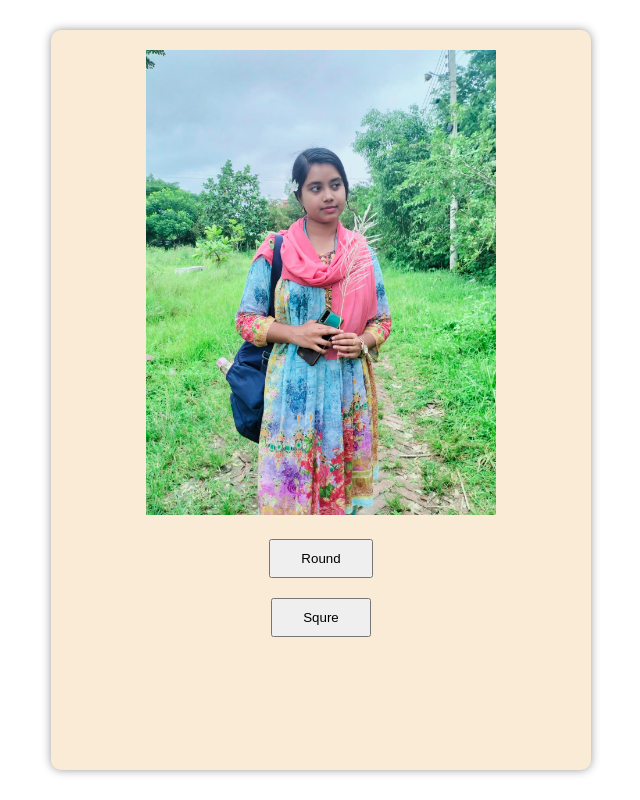
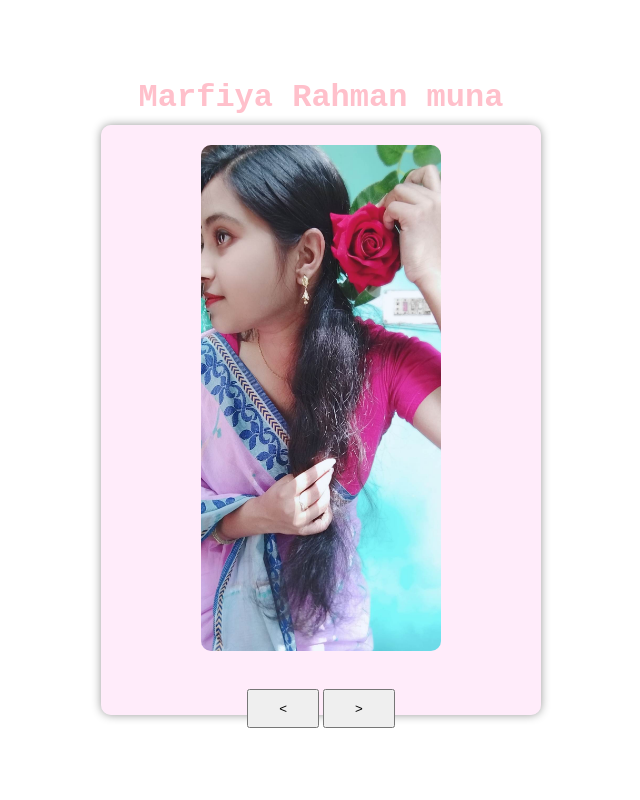
Before and after one commit to abirbu/JS, a plain HTML site: page index.html in a window 1280 px wide. Shown: the whole page, without its empty margins (319-959 px from the left). Drawn offline with Linux system fonts and the light colour scheme.

Commit message:
slider muna

```diff
--- a/index.html
+++ b/index.html
@@ -9,12 +9,27 @@
 </head>
 <body>
 
+    <div class="text-box">
+        <h1>Marfiya Rahman muna</h1>
+    </div>
+
     <div class="box">
-        <img id="muna" src="./resources/img/img.jpeg" alt="">
+        <img class="mySlides" src="./resources/img/img1.jpg" alt="">
+        <img class="mySlides" src="./resources/img/img2.jpg" alt="">
+        <img class="mySlides" src="./resources/img/img3.jpg" alt="">
+        <img class="mySlides" src="./resources/img/img4.jpg" alt="">
+        <img class="mySlides" src="./resources/img/img5.jpg" alt="">
+        <img class="mySlides" src="./resources/img/img6.jpg" alt="">
+        <img class="mySlides" src="./resources/img/img7.jpg" alt="">
+        <img class="mySlides" src="./resources/img/img8.jpg" alt="">
+        <img class="mySlides" src="./resources/img/img9.jpg" alt="">
+        <img class="mySlides" src="./resources/img/img10.jpg" alt="">
+        <img class="mySlides" src="./resources/img/img11.jpg" alt="">
+        <img class="mySlides" src="./resources/img/img12.jpg" alt="">
+
         <br>
-        <button onclick="round()" class="btn"> Round </button>
-        <br>
-        <button onclick="squre()" class="btn"> Squre</button>
+        <button onclick="plusSlides(-1)" class="btn"> < </button>
+        <button onclick="plusSlides(1)" class="btn"> ></button>
     </div>
 
     <script src="./resources/js/script.js"></script>
--- a/resources/css/style.css
+++ b/resources/css/style.css
@@ -1,12 +1,22 @@
 img{
-    width: 70%;
+    margin: auto;
+    border-radius: 10px;
+    -webkit-border-radius: 10px;
+    -moz-border-radius: 10px;
+    -ms-border-radius: 10px;
+    -o-border-radius: 10px;
+}
+
+.mySlides{
+    width: 60%;
+    text-align: center;
 }
 
 .box{
     text-align: center;
-    height: 700px;
-    width: 500px;
-    background-color: antiquewhite;
+    height: 550px;
+    width: 400px;
+    background-color: rgba(255, 200, 241, 0.349);
     position: absolute;
     top: 50%;
     left: 50%;
@@ -22,8 +32,17 @@ img{
     -ms-border-radius: 10px;
     -o-border-radius: 10px;
     box-shadow: 0px 0px 10px #999;
+    margin-top: 20px;
 }
 .btn{
     margin-top: 20px;
     padding: 10px 30px;
 }
+.text-box{
+    text-align: center;
+    padding: 50px 0px;
+}
+h1{
+    font-family: 'Courier New', Courier, monospace;
+    color: pink;
+}
--- a/resources/js/script.js
+++ b/resources/js/script.js
@@ -1,6 +1,28 @@
-function round(){
-    document.getElementById("muna").style.borderRadius = "50%";
+let slideIndex = 1;
+showSlides(slideIndex);
+
+// Next/previous controls
+function plusSlides(n) {
+  showSlides(slideIndex += n);
 }
-function squre() {
-  document.getElementById("muna").style.borderRadius = "10px";
+
+// Thumbnail image controls
+function currentSlide(n) {
+  showSlides(slideIndex = n);
 }
+
+function showSlides(n) {
+  let i;
+  let slides = document.getElementsByClassName("mySlides");
+  let dots = document.getElementsByClassName("dot");
+  if (n > slides.length) {slideIndex = 1}
+  if (n < 1) {slideIndex = slides.length}
+  for (i = 0; i < slides.length; i++) {
+    slides[i].style.display = "none";
+  }
+  for (i = 0; i < dots.length; i++) {
+    dots[i].className = dots[i].className.replace(" active", "");
+  }
+  slides[slideIndex-1].style.display = "block";
+  dots[slideIndex-1].className += " active";
+}
```
Also changed, not shown: resources/img/img.jpeg (deleted), resources/img/img1.jpg (added), resources/img/img10.jpg (added), resources/img/img11.jpg (added), resources/img/img12.jpg (added), resources/img/img2.jpg (added), resources/img/img3.jpg (added), resources/img/img4.jpg (added), resources/img/img5.jpg (added), resources/img/img6.jpg (added), resources/img/img7.jpg (added), resources/img/img8.jpg (added), resources/img/img9.jpg (added).
